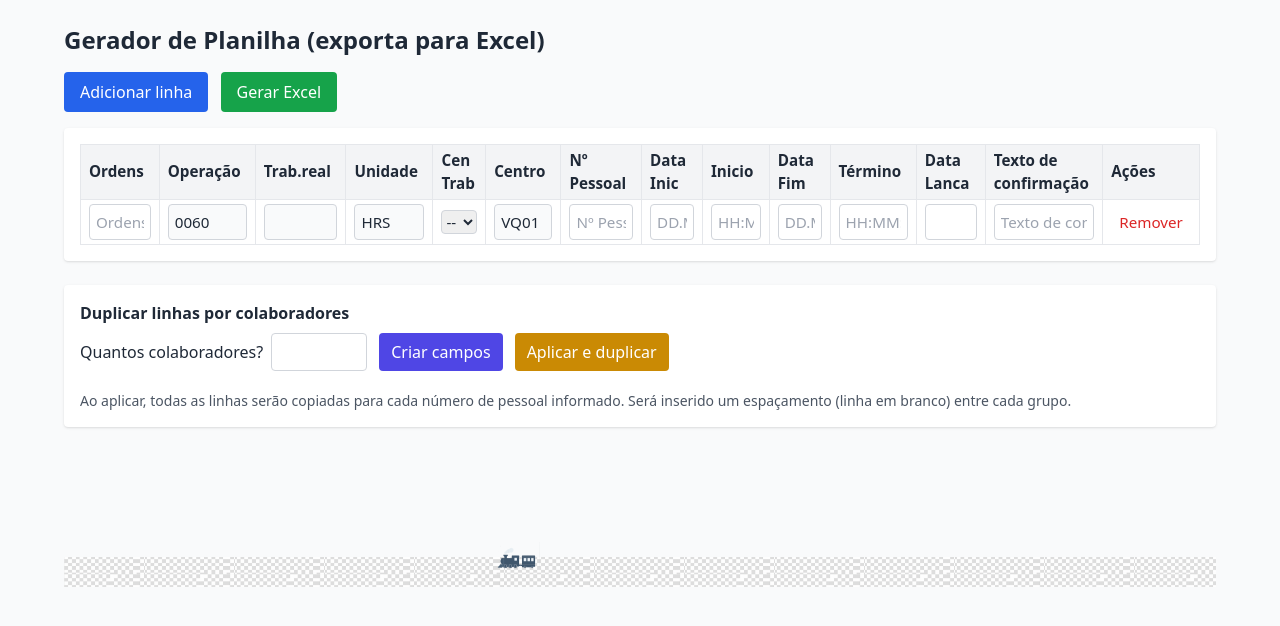
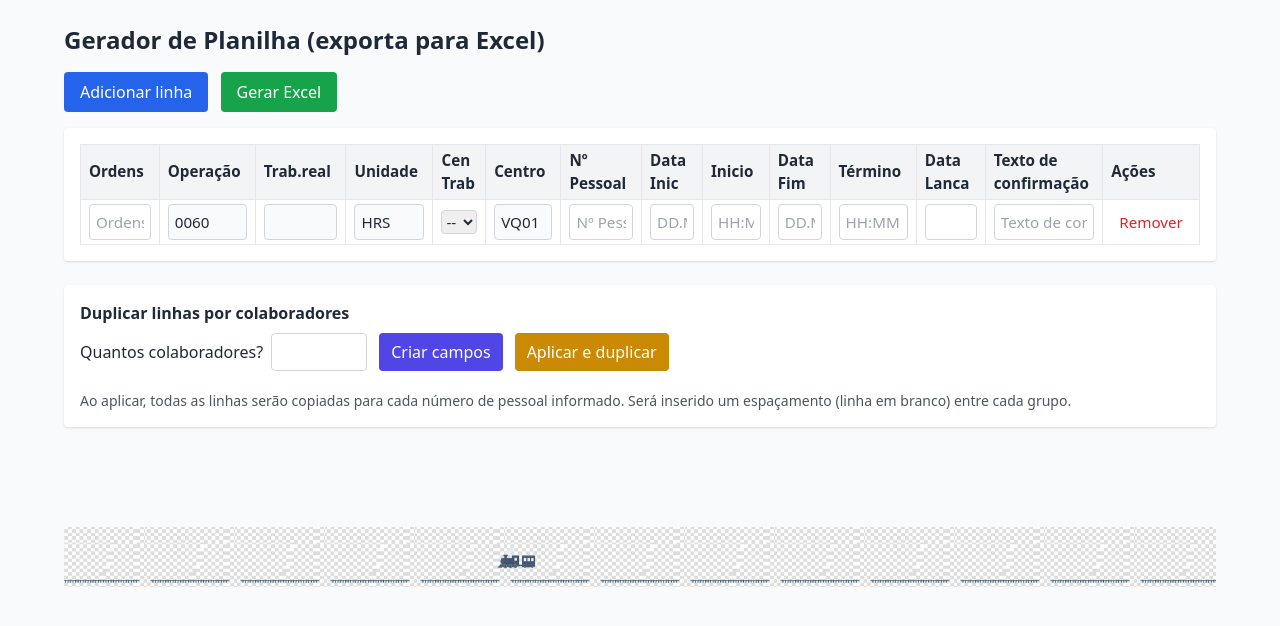
Before and after one commit to Guine32/ExcelApp, a plain HTML site: page index.html in a window 1280 px wide. Drawn offline with nearby package versions, Linux system fonts and the light colour scheme.

Commit message:
Update styles.css

```diff
--- a/styles.css
+++ b/styles.css
@@ -12,14 +12,14 @@ input[type="text"], input[type="number"], select { border: 1px solid #d1d5db; pa
 }
 
 .trilho {
-  position: relative;
+  position: absolute;
+  bottom: 0;
   width: 100%;
-  height: 150px; /* altura da área do trilho */
+  height: 60px; /* ajuste da altura do trilho */
+  background-color: #c0c0c0; /* cor de fundo para os quadriculados */
   background: url('trilho.png') repeat-x bottom center;
-  background-size: auto 60px; /* mantém a proporção do trilho */
-  overflow: hidden;
+  background-size: auto 100%;
 }
-
 .trem {
   position: absolute;
   bottom: 10px; /* ajuste para alinhar com o trilho */
```
